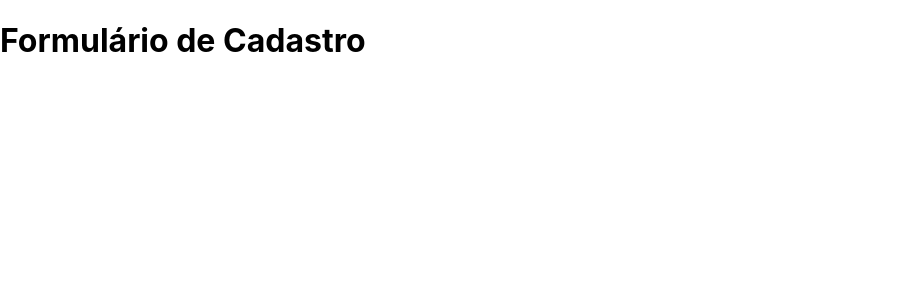
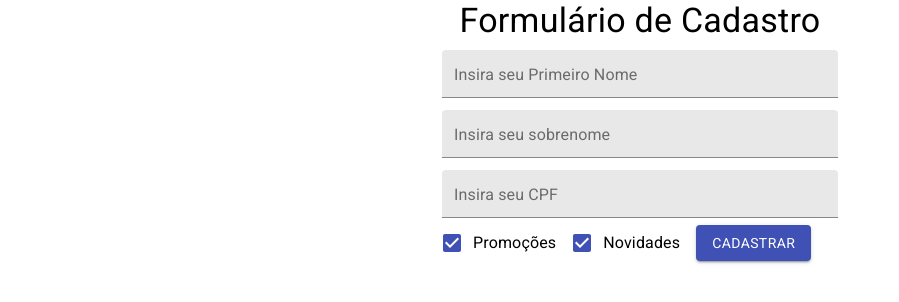
Before and after one commit to LuanCMartins/Formulario_Cadastro_ReactJS, a React (Create React App) app in the folder ceep/: page / in a window 1280 px wide. Shown: the top 302 px of the page, without its empty margins (0-899 px from the left). Built offline with nearby package versions, Linux system fonts and the light colour scheme.

Commit message:
Atualização projeto de cadastro utilizando ReactJS, introdução de: function components; biblioteca Material UI; introdução de Hooks

```diff
--- a/ceep/src/App.js
+++ b/ceep/src/App.js
@@ -1,11 +1,22 @@
 import React, { Component } from 'react';
-import { render } from 'react-dom';
+//import { render } from 'react-dom';
 import './App.css';
+import { Container, Typography } from '@material-ui/core';
+import FormularioCadastro from './components/FormularioCadastro/FormularioCadastro';
+import 'fontsource-roboto';
 
 class App extends Component {
   render() {
     return (
-      <h1>Formulário de Cadastro</h1>
+      <Container
+        maxWidth="xs"
+        component="section">
+        <Typography
+          variant="h4"
+          component="h1"
+          align="center">Formulário de Cadastro</Typography>
+        <FormularioCadastro />
+      </Container>
     );
   }
 }
--- /dev/null
+++ b/ceep/src/components/FormularioCadastro/FormularioCadastro.jsx
@@ -0,0 +1,61 @@
+import React, { useState } from 'react';
+import { TextField, Button, Checkbox, FormControlLabel } from '@material-ui/core';
+
+function FormularioCadastro() {
+    const [nome, setNome] = useState("");
+    const [sobrenome, setSobrenome] = useState("");
+    return (
+        <form onSubmit={(event) => {
+            event.preventDefault();
+            console.log(nome + " " + sobrenome);
+        }}>
+            <TextField
+                value={nome}
+                onChange={event => {
+                    let tempNome = event.target.value
+                    if(tempNome.length >= 4) {
+                        tempNome = tempNome.substr(0,4);
+                    }
+                    setNome(tempNome);
+                }}
+                id="name"
+                label="Insira seu Primeiro Nome"
+                variant="filled"
+                fullWidth margin="dense"
+            />
+            <TextField
+                value={sobrenome}
+                onChange={ event => {
+                    setSobrenome(event.target.value);
+                }}
+                id="sobrenome"
+                label="Insira seu sobrenome"
+                variant="filled"
+                fullWidth margin="dense"
+            />
+            <TextField
+                id="cpf"
+                label="Insira seu CPF"
+                variant="filled"
+                fullWidth margin="dense"
+            />
+            <FormControlLabel
+                control={<Checkbox
+                    defaultChecked={true}
+                    name="promocoes"
+                    color="primary"></Checkbox>}
+                label="Promoções"
+            />
+            <FormControlLabel
+                control={<Checkbox
+                    defaultChecked={true}
+                    name="promocoes"
+                    color="primary"></Checkbox>}
+                label="Novidades"
+            />
+            <Button variant="contained" color="primary" type="submit">Cadastrar</Button>
+        </form>
+    );
+}
+
+export default FormularioCadastro;
```
Also changed, not shown: 1 other file (tests, documents, lock files or other folders).
